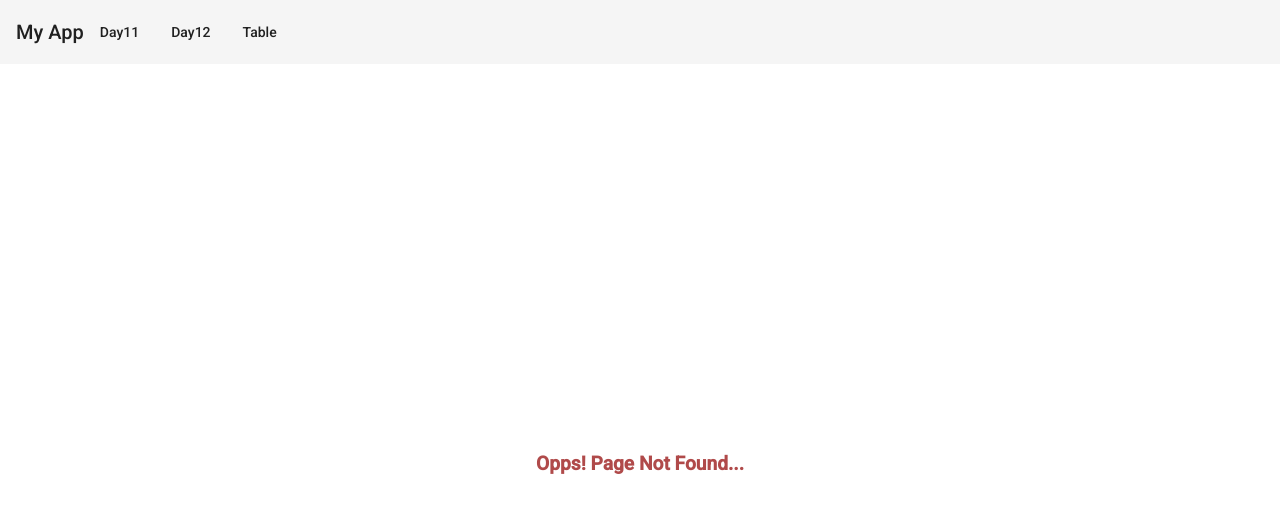
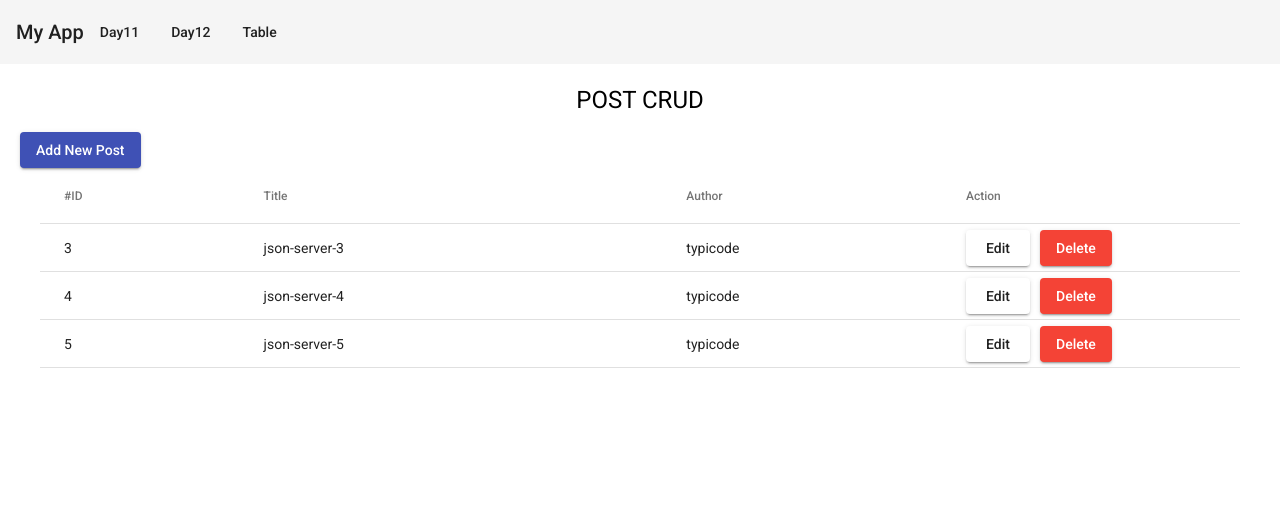
Before and after one commit to mtm-hninwaiwaiaung/angular-app, an Angular app: page /day24 in a window 1280 px wide. Before the commit this address had no page. Shown: the top 512 px of the page. Built offline with nearby package versions, Linux system fonts and the light colour scheme; data requests are answered from the project's data file.

Commit message:
commit for adding assignment 24.

```diff
--- a/db.json
+++ b/db.json
@@ -1,10 +1,5 @@
 {
   "posts": [
-    {
-      "id": 2,
-      "title": "json-server-2",
-      "author": "typicode"
-    },
     {
       "id": 3,
       "title": "json-server-3",
--- a/src/app/app-routing.module.ts
+++ b/src/app/app-routing.module.ts
@@ -18,6 +18,8 @@ import { GuardChildExampleComponent } from './pages/guard-child-example/guard-ch
 import { GuardDeactivateComponent } from './pages/guard-deactivate/guard-deactivate.component';
 import { Day23ResolverComponent } from './pages/day23-resolver/day23-resolver.component';
 import { Day24HttpComponent } from './pages/day24-http/day24-http.component';
+import { AssignmentDay24Component } from './pages/assignment-day24/assignment-day24.component';
+import { PostControlComponent } from './pages/post-control/post-control.component';
 
 // guards
 import { AuthGuard } from './guards/auth.guard';
@@ -61,6 +63,8 @@ const routes: Routes = [
     resolve: { user: UserResolver }
   },
   { path: 'day24-http', component: Day24HttpComponent },
+  { path: 'day24', component: AssignmentDay24Component },
+  { path: 'post', component: PostControlComponent },
   { path: '**', component: NotFondPageComponent }
 ];
 
--- a/src/app/app.module.ts
+++ b/src/app/app.module.ts
@@ -25,6 +25,8 @@ import { GuardExampleComponent } from './pages/guard-example/guard-example.compo
 import { GuardChildExampleComponent } from './pages/guard-child-example/guard-child-example.component';
 import { Day23ResolverComponent } from './pages/day23-resolver/day23-resolver.component';
 import { Day24HttpComponent } from './pages/day24-http/day24-http.component';
+import { AssignmentDay24Component } from './pages/assignment-day24/assignment-day24.component';
+import { PostControlComponent } from './pages/post-control/post-control.component';
 
 // components
 import { InfoDialogComponent } from './components/info-dialog/info-dialog.component';
@@ -47,7 +49,9 @@ import { InfoDialogComponent } from './components/info-dialog/info-dialog.compon
     GuardExampleComponent,
     GuardChildExampleComponent,
     Day23ResolverComponent,
-    Day24HttpComponent
+    Day24HttpComponent,
+    AssignmentDay24Component,
+    PostControlComponent
   ],
   imports: [
     BrowserModule,
--- a/src/app/interfaces/interface.ts
+++ b/src/app/interfaces/interface.ts
@@ -44,3 +44,9 @@ export interface PeriodicElement {
     weight: number;
     symbol: string;
 }
+
+export interface Post {
+    id: number;
+    title: string;
+    author: string;
+}
--- /dev/null
+++ b/src/app/pages/assignment-day24/assignment-day24.component.html
@@ -0,0 +1,41 @@
+<div class="table-container">
+  <h1>POST CRUD</h1>
+
+  <div class="new-post-container">
+    <button mat-raised-button color="primary"  routerLink="/post">Add New Post</button>
+  </div>
+  <table mat-table [dataSource]="postList" class="post-table" *ngIf="postList.length>0">
+    <!-- ID Column -->
+    <ng-container matColumnDef="id">
+      <th mat-header-cell *matHeaderCellDef> #ID </th>
+      <td mat-cell *matCellDef="let post"> {{post.id}} </td>
+    </ng-container>
+
+    <!-- Title Column -->
+    <ng-container matColumnDef="title">
+      <th mat-header-cell *matHeaderCellDef> Title </th>
+      <td mat-cell *matCellDef="let post"> {{post.title}} </td>
+    </ng-container>
+
+    <!-- Author Column -->
+    <ng-container matColumnDef="author">
+      <th mat-header-cell *matHeaderCellDef> Author </th>
+      <td mat-cell *matCellDef="let post"> {{post.author}} </td>
+    </ng-container>
+
+    <!-- Action Column -->
+    <ng-container matColumnDef="action">
+      <th mat-header-cell *matHeaderCellDef> Action </th>
+      <td mat-cell *matCellDef="let post" class="fixed-width">
+        <div class="btn-container">
+          <button mat-raised-button (click)="editPostData(post.id)" class="edit-btn">Edit</button>
+          <button mat-raised-button color="warn" (click)="deletePostData(post.id)">Delete</button>
+        </div>
+      </td>
+    </ng-container>
+
+    <tr mat-header-row *matHeaderRowDef="displayedColumns"></tr>
+    <tr mat-row *matRowDef="let row; columns: displayedColumns;"></tr>
+
+  </table>
+</div>
--- /dev/null
+++ b/src/app/pages/assignment-day24/assignment-day24.component.scss
@@ -0,0 +1,20 @@
+.table-container {
+  margin: 20px;
+
+  h1 {
+    text-align: center;
+  }
+
+  .post-table {
+    width: calc(100% - 40px);
+    margin: 0 auto;
+
+    .fixed-width {
+      width: 250px;
+    }
+
+    .edit-btn {
+      margin-right: 10px;
+    }
+  }
+}
--- /dev/null
+++ b/src/app/pages/assignment-day24/assignment-day24.component.ts
@@ -0,0 +1,64 @@
+import { Component, OnInit } from '@angular/core';
+
+import { ApiService } from '../../services/api.service';
+
+import { Post } from '../../interfaces/interface';
+
+@Component({
+  selector: 'app-assignment-day24',
+  templateUrl: './assignment-day24.component.html',
+  styleUrls: ['./assignment-day24.component.scss']
+})
+export class AssignmentDay24Component implements OnInit {
+
+  displayedColumns: string[] = ['id', 'title', 'author', 'action'];
+  postList = [];
+  constructor(
+    private apiSvc: ApiService
+  ) { }
+
+  ngOnInit(): void {
+    this.getPostData();
+  }
+
+  getPostData() {
+    this.apiSvc.getAllPost().subscribe({
+      next: data => {
+        this.postList = data;
+      },
+      error: err => {
+        console.log('=== handle error ====')
+        console.log(err)
+      }
+    });
+  }
+
+  // old version example.
+  getPostDataV2() {
+    this.apiSvc.getAllPost()
+      .subscribe((data) => {
+        console.log('=== data ===')
+        console.log(data)
+      }, error => {
+        console.log('=== handle http ====')
+        console.log(error)
+      });
+  }
+
+  deletePostData(id: number) {
+    this.apiSvc.deletePost(id).subscribe({
+      next: retData => {
+        this.getPostData();
+      },
+      error: err => {
+        console.log('=== handle error ====')
+        console.log(err)
+      }
+    })
+  }
+
+  editPostData(id: number) {
+    console.log('==== post data ====')
+    console.log(id)
+  }
+}
--- /dev/null
+++ b/src/app/pages/post-control/post-control.component.html
@@ -0,0 +1,32 @@
+<div class="post-container">
+
+  <h2> Post Action </h2>
+
+  <div class="post-form-container">
+    <form class="post-form" [formGroup]="postForm" (ngSubmit)="onSubmit()">
+
+      <mat-form-field>
+        <mat-label>Title</mat-label>
+        <input matInput formControlName="title">
+        <mat-error *ngIf="postControl['title'].hasError('required')">
+          Title is <strong>required</strong>
+        </mat-error>
+      </mat-form-field>
+
+      <mat-form-field>
+        <mat-label>Author</mat-label>
+        <input matInput formControlName="author">
+        <mat-error *ngIf="postControl['author'].hasError('required')">
+          Author is <strong>required</strong>
+        </mat-error>
+      </mat-form-field>
+
+      <div class="button-container">
+        <button mat-raised-button color="primary" [disabled]="!postForm.valid" class="submit-btn">
+          Submit
+        </button>
+      </div>
+    </form>
+  </div>
+
+</div>
--- /dev/null
+++ b/src/app/pages/post-control/post-control.component.scss
@@ -0,0 +1,27 @@
+.post-container {
+  width: 30%;
+  margin: 0 auto;
+
+  h2 {
+    font-size: 30px;
+    text-align: center;
+    font-weight: bold;
+    margin: 20px;
+  }
+
+  .post-form-container {
+    .post-form {
+      width: 100%;
+      display: inline-flex;
+      flex-direction: column;
+
+      .button-container {
+        text-align: center;
+
+        .submit-btn {
+          width: 150px;
+        }
+      }
+    }
+  }
+}
--- /dev/null
+++ b/src/app/pages/post-control/post-control.component.ts
@@ -0,0 +1,31 @@
+import { Component, OnInit } from '@angular/core';
+import { FormBuilder, FormGroup, Validators } from '@angular/forms';
+import { Router } from '@angular/router';
+
+@Component({
+  selector: 'app-post-control',
+  templateUrl: './post-control.component.html',
+  styleUrls: ['./post-control.component.scss']
+})
+export class PostControlComponent implements OnInit {
+  postForm!: FormGroup;
+  constructor(
+    private formBuilder: FormBuilder,
+    private router: Router
+  ) { }
+
+  ngOnInit(): void {
+    this.postForm = this.formBuilder.group({
+      title: ['', [Validators.required]],
+      author: ['', [Validators.required]]
+    });
+  }
+
+  get postControl() {
+    return this.postForm.controls;
+  }
+
+  onSubmit() {
+    console.log('data', this.postForm.value);
+  }
+}
--- a/src/app/services/api.service.ts
+++ b/src/app/services/api.service.ts
@@ -1,6 +1,8 @@
 import { Injectable } from '@angular/core';
 import { HttpClient } from '@angular/common/http';
 import { Observable } from 'rxjs';
+
+import { Post } from '../interfaces/interface';
 
 @Injectable({
   providedIn: 'root'
@@ -20,4 +22,9 @@ export class ApiService {
     return this.http.delete(url);
   }
 
+  editPost(paramData: Post): Observable<any> {
+    const url = this.apiUrl + '/posts/' + paramData.id;
+    return this.http.put(url, paramData);
+  }
+
 }
```
Also changed, not shown: 2 other files (tests, documents, lock files or other folders).
